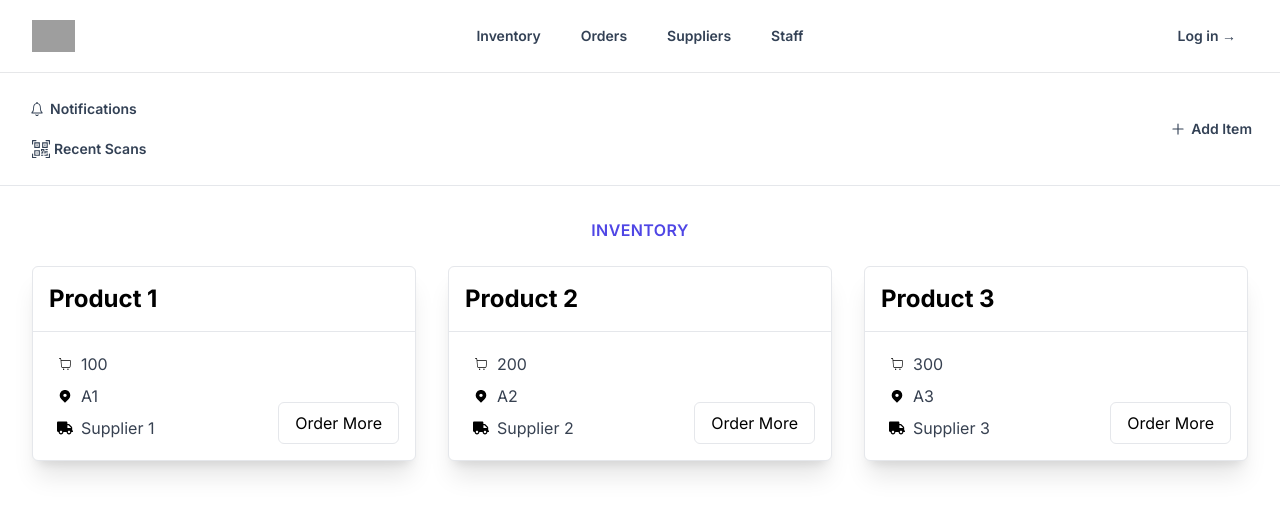
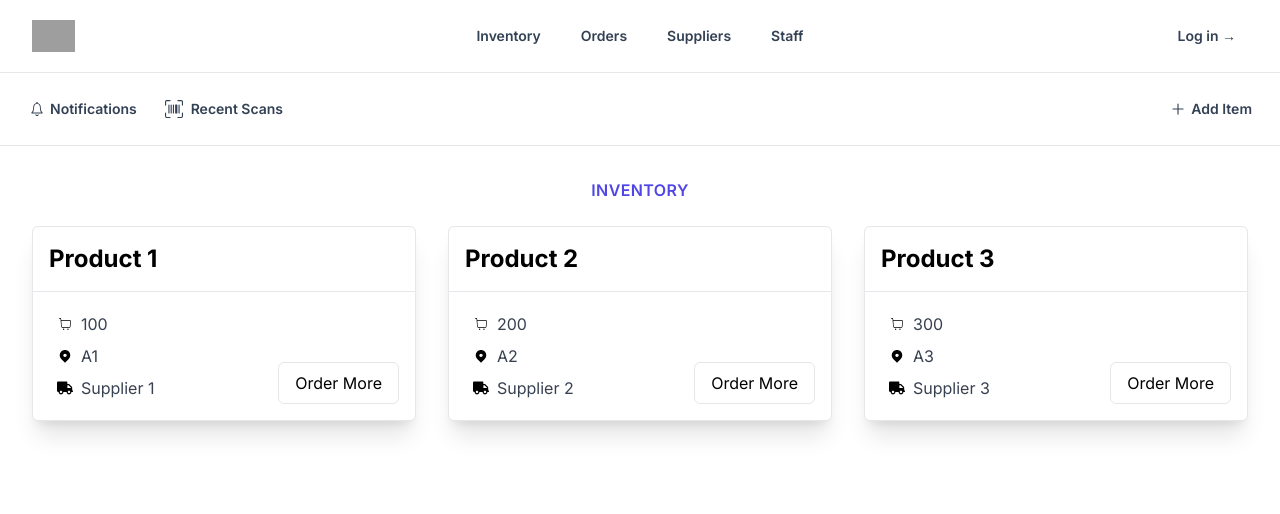
Before and after one commit to Team-Ventare/shim, a Next.js app: page /inventory in a window 1280 px wide. Shown: the top 514 px of the page. Built offline with nearby package versions, Linux system fonts and the light colour scheme; grey boxes are pictures that could not be loaded.

Commit message:
icons fix

```diff
--- a/app/inventory/page.tsx
+++ b/app/inventory/page.tsx
@@ -4,7 +4,7 @@ import { CiShoppingCart } from "react-icons/ci";
 import { TiLocation } from "react-icons/ti";
 import { FaTruck } from "react-icons/fa";
 import { IoIosNotificationsOutline } from "react-icons/io";
-import { BsQrCodeScan } from "react-icons/bs";
+import { BsUpcScan } from "react-icons/bs";
 import { IoAdd } from "react-icons/io5";
 import { Nav } from "../nav/navbar";
 
@@ -20,13 +20,13 @@ export default function Example() {
       <Nav />
 
       <div className="flex justify-between items-center p-4 border-b">
-        <div>
+        <div className="flex">
           <button className="text-sm font-semibold leading-6 text-slate-700 hover:bg-slate-100 px-3 py-2 rounded-md flex items-center">
             <IoIosNotificationsOutline className="text-lg mr-1" />
             <span>Notifications</span>
           </button>
           <button className="text-sm font-semibold leading-6 text-slate-700 hover:bg-slate-100 px-3 py-2 rounded-md flex items-center ml-1">
-            <BsQrCodeScan className="text-lg mr-1" />
+            <BsUpcScan className="text-lg mr-2" />
             <span>Recent Scans</span>
           </button>
         </div>
```
